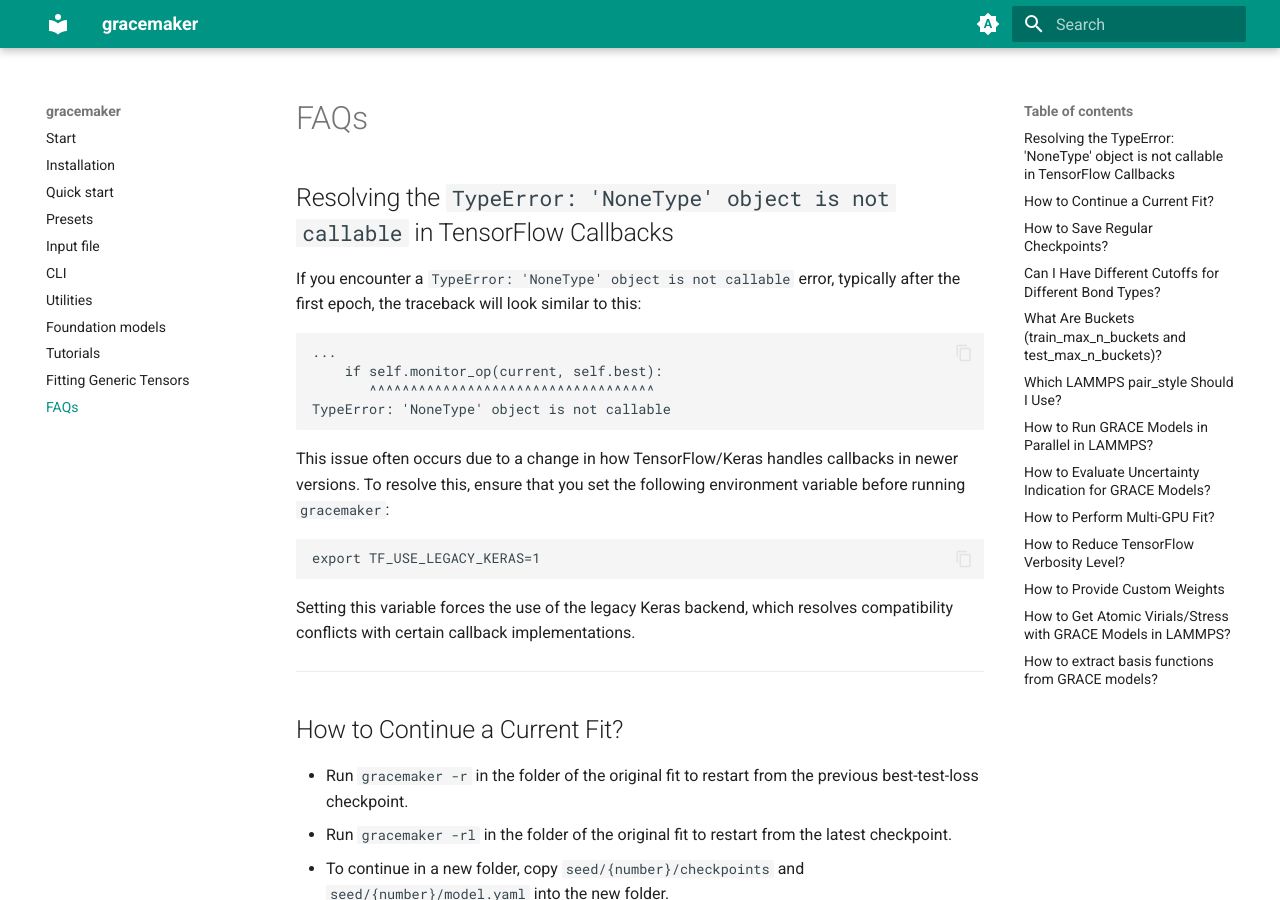
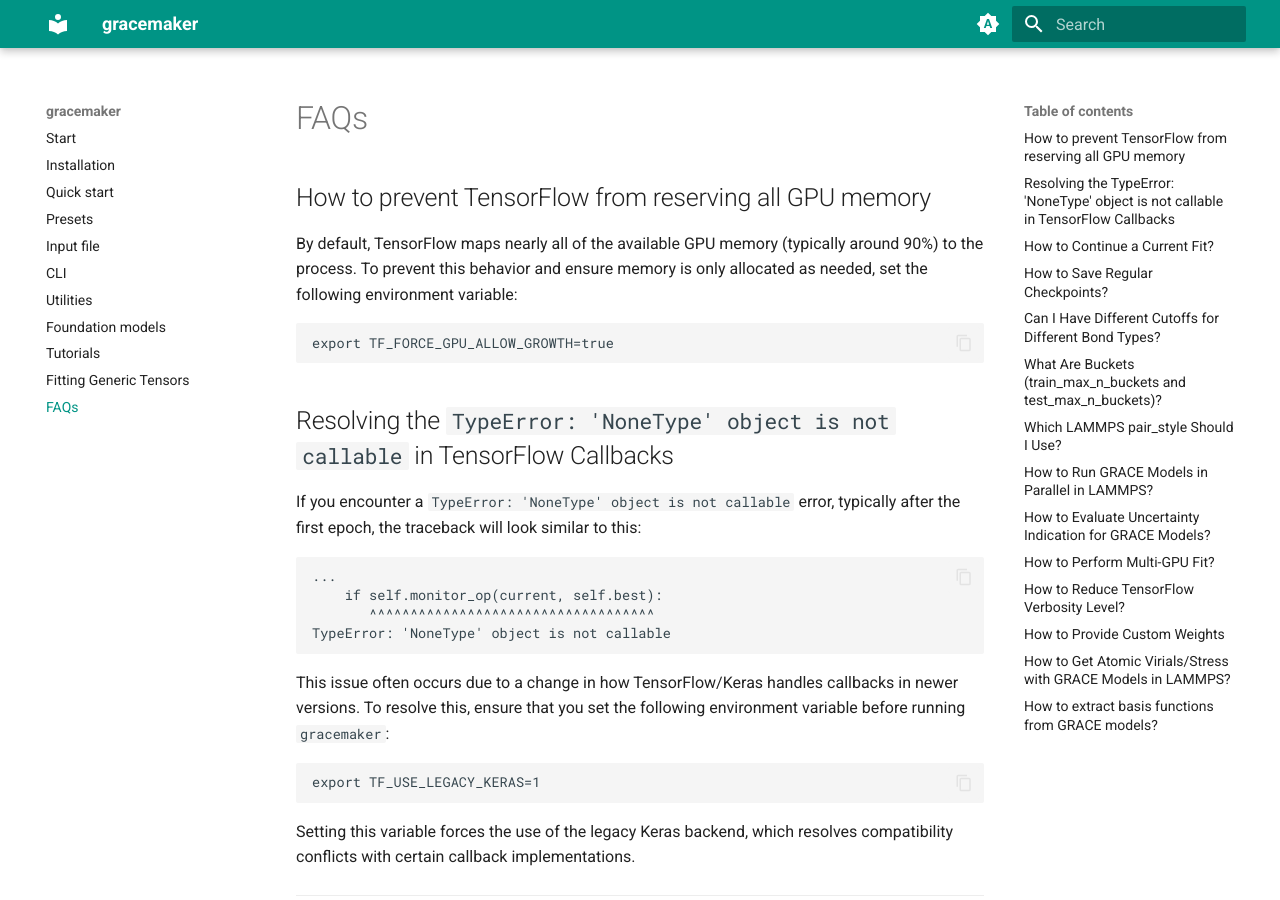
Before and after one commit to ICAMS/grace-tensorpotential, an MkDocs documentation site: the page built from docs/gracemaker/faq.md, in a window 1280 px wide and 900 px high. Built offline with MkDocs 1.6.1 and Material for MkDocs 9.7.7, drawn with Linux system fonts in a browser that asks for light colours; some of the changed text lies outside the part shown.

Commit message:
Update faq.md

````diff
--- a/docs/gracemaker/faq.md
+++ b/docs/gracemaker/faq.md
@@ -1,3 +1,11 @@
+## How to prevent TensorFlow from reserving all GPU memory
+
+By default, TensorFlow maps nearly all of the available GPU memory (typically around 90%) to the process.
+To prevent this behavior and ensure memory is only allocated as needed, set the following environment variable:
+```bash
+export TF_FORCE_GPU_ALLOW_GROWTH=true
+```
+
 ## Resolving the `TypeError: 'NoneType' object is not callable` in TensorFlow Callbacks
 
 If you encounter a `TypeError: 'NoneType' object is not callable` error, typically after the first epoch, the traceback will look similar to this:
````
Also changed, not shown: other parts of docs/gracemaker/faq.md (+2 -1 lines).
